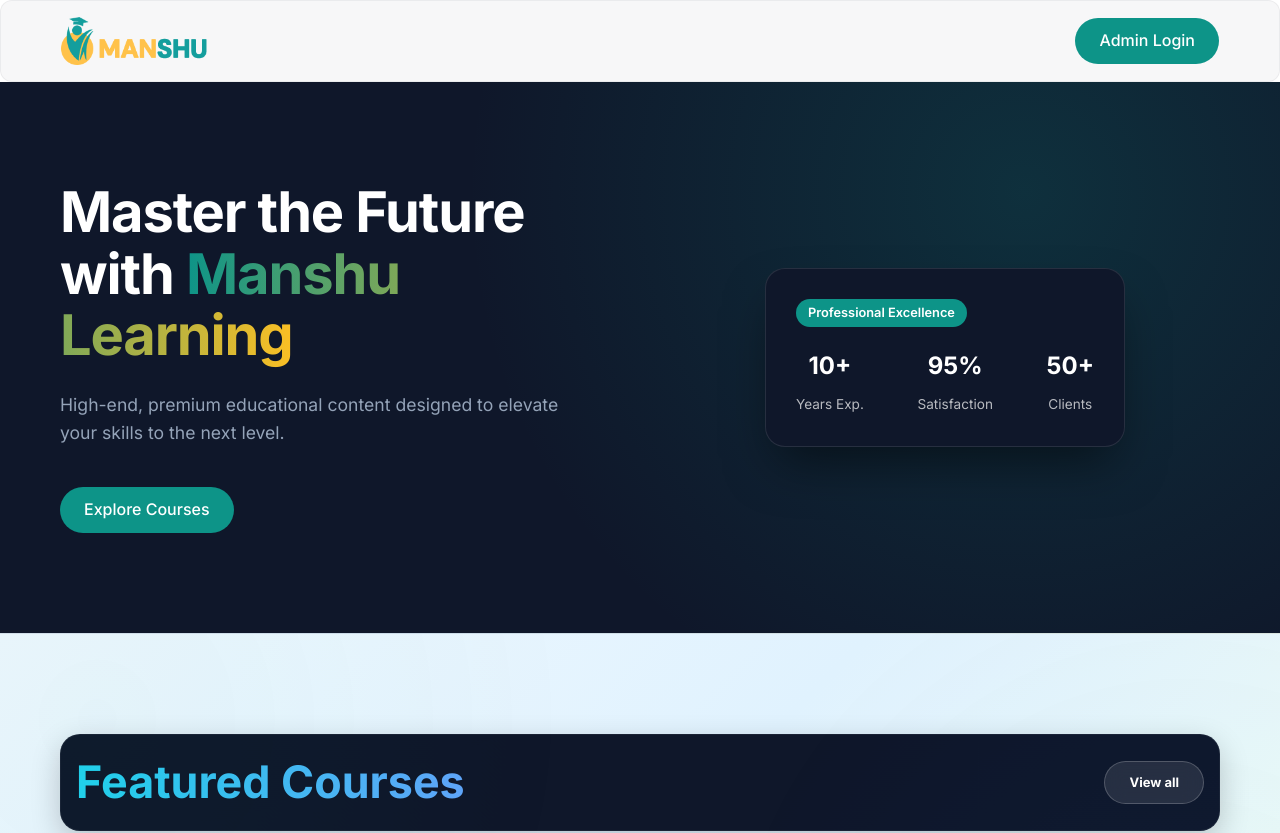
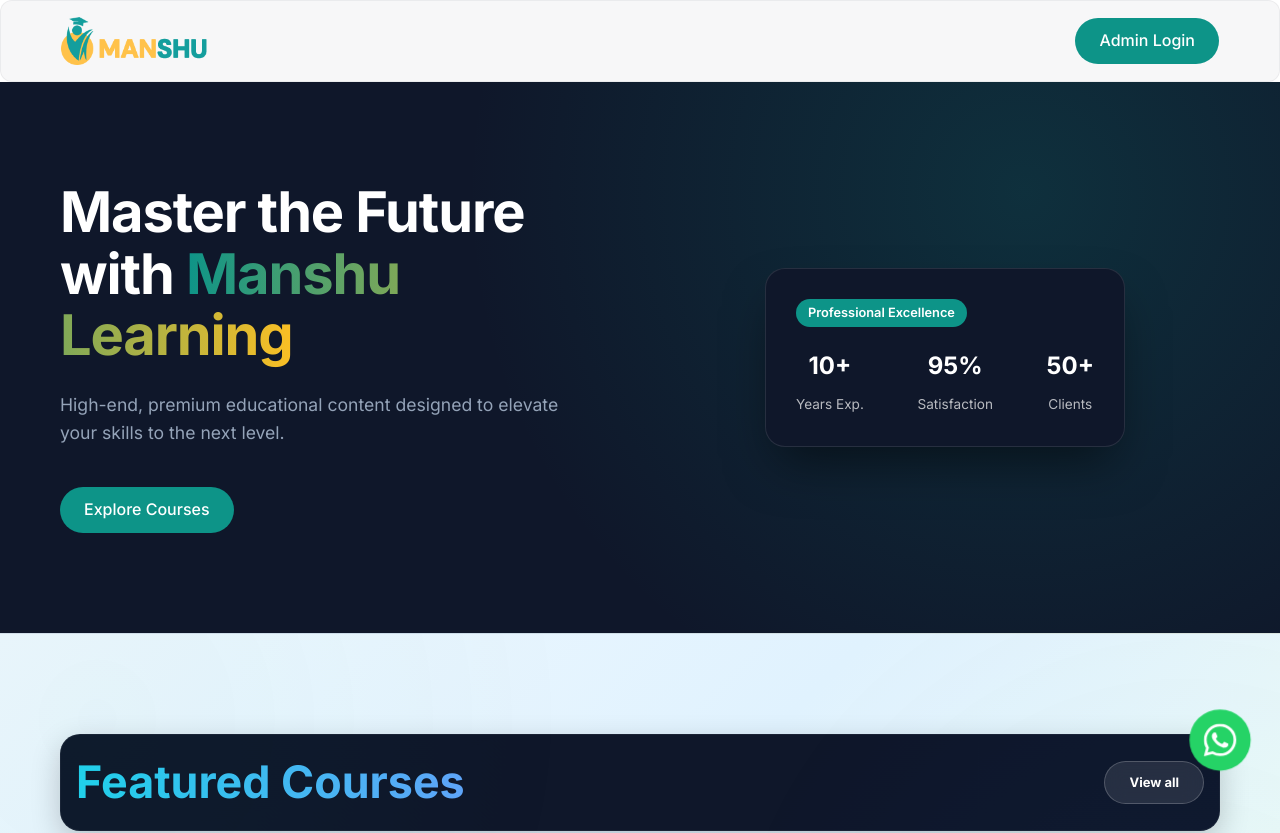
Before and after one commit to manshulearning/manshuportfolio, a React app in the folder frontend/: page / in a window 1280 px wide. Shown: the top 833 px of the page. Built offline with nearby package versions, Linux system fonts and the light colour scheme; no server answers; the HTML template or start-up script is replaced by a standard one.

Commit message:
latest commit final one

```diff
--- a/frontend/src/App.jsx
+++ b/frontend/src/App.jsx
@@ -2,6 +2,7 @@
 import { BrowserRouter as Router, Routes, Route } from 'react-router-dom';
 import Header from './components/common/Header';
 import Footer from './components/common/Footer';
+import WhatsAppButton from './components/common/WhatsAppButton';
 import LandingPage from './pages/LandingPage';
 import AdminDashboard from './pages/AdminDashboard';
 import CourseList from './pages/CourseList';
@@ -25,6 +26,7 @@
           </Routes>
         </main>
         <Footer />
+        <WhatsAppButton />
       </div>
     </Router>
   );
--- a/frontend/src/components/common/Footer.jsx
+++ b/frontend/src/components/common/Footer.jsx
@@ -7,7 +7,6 @@
       <div className="container footer-container">
         <div className="footer-brand">
           <img src="/logo_manshu.png" alt="Manshu Learning" className="logo-img footer-logo" />
-          <p>Premium EdTech Platform</p>
         </div>
         <div className="footer-links">
           <p>&copy; {new Date().getFullYear()} Manshu Learning. All rights reserved.</p>
--- /dev/null
+++ b/frontend/src/components/common/WhatsAppButton.css
@@ -0,0 +1,82 @@
+.whatsapp-float {
+  position: fixed;
+  bottom: 30px;
+  right: 30px;
+  width: 60px;
+  height: 60px;
+  background-color: #25d366;
+  color: #fff;
+  border-radius: 50px;
+  text-align: center;
+  font-size: 30px;
+  box-shadow: 0 4px 15px rgba(0, 0, 0, 0.2);
+  z-index: 9999;
+  display: flex;
+  align-items: center;
+  justify-content: center;
+  transition: all 0.3s ease;
+  text-decoration: none;
+}
+
+.whatsapp-float:hover {
+  background-color: #128c7e;
+  transform: scale(1.1) rotate(5deg);
+  box-shadow: 0 6px 20px rgba(0, 0, 0, 0.3);
+}
+
+.whatsapp-float:hover .whatsapp-tooltip {
+  opacity: 1;
+  visibility: visible;
+  transform: translateX(-10px);
+}
+
+.whatsapp-tooltip {
+  position: absolute;
+  right: 70px;
+  background-color: #075e54;
+  color: white;
+  padding: 8px 15px;
+  border-radius: 8px;
+  font-size: 14px;
+  font-weight: 600;
+  white-space: nowrap;
+  opacity: 0;
+  visibility: hidden;
+  transition: all 0.3s ease;
+  pointer-events: none;
+}
+
+.whatsapp-tooltip::after {
+  content: "";
+  position: absolute;
+  top: 50%;
+  right: -5px;
+  margin-top: -5px;
+  border-width: 5px;
+  border-style: solid;
+  border-color: transparent transparent transparent #075e54;
+}
+
+/* Pulse animation */
+@keyframes pulse-whatsapp {
+  0% { transform: scale(1); box-shadow: 0 0 0 0 rgba(37, 211, 102, 0.7); }
+  70% { transform: scale(1.05); box-shadow: 0 0 0 15px rgba(37, 211, 102, 0); }
+  100% { transform: scale(1); box-shadow: 0 0 0 0 rgba(37, 211, 102, 0); }
+}
+
+.whatsapp-float {
+  animation: pulse-whatsapp 2s infinite;
+}
+
+@media (max-width: 768px) {
+  .whatsapp-float {
+    width: 50px;
+    height: 50px;
+    bottom: 20px;
+    right: 20px;
+  }
+
+  .whatsapp-tooltip {
+    display: none; /* Hide tooltip on small mobile screens */
+  }
+}
--- /dev/null
+++ b/frontend/src/components/common/WhatsAppButton.jsx
@@ -0,0 +1,30 @@
+import React from 'react';
+import './WhatsAppButton.css';
+
+const WhatsAppButton = () => {
+  const phoneNumber = "919110531127";
+  const message = encodeURIComponent("hi, can i get to know more about this");
+  const whatsappUrl = `https://wa.me/${phoneNumber}?text=${message}`;
+
+  return (
+    <a
+      href={whatsappUrl}
+      className="whatsapp-float"
+      target="_blank"
+      rel="noopener noreferrer"
+      aria-label="Contact us on WhatsApp"
+    >
+      <svg
+        viewBox="0 0 24 24"
+        width="32"
+        height="32"
+        fill="currentColor"
+      >
+        <path d="M17.472 14.382c-.297-.149-1.758-.867-2.03-.967-.273-.099-.471-.148-.67.15-.197.297-.767.966-.94 1.164-.173.199-.347.223-.644.075-.297-.15-1.255-.463-2.39-1.475-.883-.788-1.48-1.761-1.653-2.059-.173-.297-.018-.458.13-.606.134-.133.298-.347.446-.52.149-.174.198-.298.298-.497.099-.198.05-.371-.025-.52-.075-.149-.669-1.612-.916-2.207-.242-.579-.487-.5-.669-.51-.173-.008-.371-.01-.57-.01-.198 0-.52.074-.792.372-.272.297-1.04 1.016-1.04 2.479 0 1.462 1.065 2.875 1.213 3.074.149.198 2.096 3.2 5.077 4.487.709.306 1.262.489 1.694.625.712.227 1.36.195 1.871.118.571-.085 1.758-.719 2.006-1.413.248-.694.248-1.289.173-1.413-.074-.124-.272-.198-.57-.347m-5.421 7.403h-.004a9.87 9.87 0 01-5.031-1.378l-.361-.214-3.741.982.998-3.648-.235-.374a9.86 9.86 0 01-1.51-5.26c.001-5.45 4.436-9.884 9.888-9.884 2.64 0 5.122 1.03 6.988 2.898a9.825 9.825 0 012.893 6.994c-.003 5.45-4.437 9.884-9.885 9.884m8.413-18.297A11.815 11.815 0 0012.05 0C5.495 0 .16 5.335.157 11.892c0 2.096.547 4.142 1.588 5.945L.057 24l6.305-1.654a11.882 11.882 0 005.683 1.448h.005c6.554 0 11.89-5.335 11.893-11.893a11.821 11.821 0 00-3.48-8.413z" />
+      </svg>
+      <span className="whatsapp-tooltip">Chat with us</span>
+    </a>
+  );
+};
+
+export default WhatsAppButton;
--- a/frontend/src/pages/CourseDetail.jsx
+++ b/frontend/src/pages/CourseDetail.jsx
@@ -43,7 +43,7 @@
           <div className="course-info">
              <span className="category-badge">{course.category}</span>
              <h1>{course.title}</h1>
-             <p className="hero-desc">{course.description}</p>
+
 
              <div className="course-stats-mini">
                 <span className="stat-item"><Video size={16} /> {totalSessions} Sessions</span>
@@ -91,43 +91,7 @@
 
       <div className="container detail-content-grid">
           <div className="main-content-column">
-              <section className="about-section">
-                <h2>About this course</h2>
-                <div className="section-content">
-                  <p>{course.description}</p>
-                </div>
-              </section>
-
-              <section className="curriculum-section">
-                <div className="section-header-flex">
-                  <h2>Course Curriculum</h2>
-                  <span className="curriculum-meta">{curriculum.length} Modules • {totalSessions} Lessons</span>
-                </div>
-
-                <div className="curriculum-list-preview">
-                  {curriculum.length > 0 ? (
-                    curriculum.map((module, mIdx) => (
-                      <div key={module._id} className="module-row-preview">
-                        <div className="module-row-header">
-                           <span className="module-count">Module {mIdx + 1}</span>
-                           <h3>{module.title}</h3>
-                        </div>
-                        <div className="module-sessions-preview">
-                           {module.videos?.map((session, sIdx) => (
-                             <div key={session._id} className="session-row-preview">
-                                <Play size={14} className="session-icon" />
-                                <span className="session-title">{session.title}</span>
-                                <span className="session-time">{session.duration ? Math.floor(session.duration/60) + 'm' : ''}</span>
-                             </div>
-                           ))}
-                        </div>
-                      </div>
-                    ))
-                  ) : (
-                    <div className="empty-curriculum">No modules added yet.</div>
-                  )}
-                </div>
-              </section>
+             {/* Description and Curriculum removed as per request */}
           </div>
 
           <aside className="side-content-column">
--- a/frontend/src/pages/CourseList.jsx
+++ b/frontend/src/pages/CourseList.jsx
@@ -128,9 +128,15 @@
                     {course.title}
                     </div>
                     <div className="portfolio-footer">
-                        <Link to={`/course/${course._id}`} className="portfolio-btn">
-                        View Details <ChevronRight size={14} />
-                        </Link>
+                        {course.demoVideo ? (
+                          <a href={course.demoVideo} target="_blank" rel="noopener noreferrer" className="portfolio-btn">
+                            View Course <ChevronRight size={14} />
+                          </a>
+                        ) : (
+                          <Link to={`/course/${course._id}`} className="portfolio-btn">
+                            View Details <ChevronRight size={14} />
+                          </Link>
+                        )}
                     </div>
                 </motion.div>
                 ))}
--- a/frontend/src/pages/LandingPage.css
+++ b/frontend/src/pages/LandingPage.css
@@ -155,6 +155,20 @@
   border-radius: 20px;
   box-shadow: 0 10px 30px rgba(0, 0, 0, 0.2);
   border: 1px solid rgba(255, 255, 255, 0.05);
+  text-decoration: none;
+  transition: all 0.3s ease;
+  cursor: pointer;
+}
+
+.section-header:hover {
+  transform: translateY(-3px);
+  box-shadow: 0 15px 40px rgba(0, 0, 0, 0.3);
+  filter: brightness(1.1);
+}
+
+.section-header:hover .view-all-link {
+  background: #ffffff;
+  color: #0f172a;
 }
 
 .section-header h2 {
@@ -165,6 +179,8 @@
   -webkit-text-fill-color: transparent;
   display: inline-block;
 }
+
+
 
 .view-all-link {
   color: #ffffff;
--- a/frontend/src/pages/LandingPage.jsx
+++ b/frontend/src/pages/LandingPage.jsx
@@ -70,10 +70,10 @@
       {/* Featured Courses Section */}
       <section className="featured-courses">
         <div className="container">
-          <div className="section-header">
+          <Link to="/courses" className="section-header">
             <h2>Featured Courses</h2>
-            <Link to="/courses" className="view-all-link">View all</Link>
-          </div>
+            <span className="view-all-link">View all</span>
+          </Link>
 
           <div className="portfolio-grid">
             {featuredCourses.length > 0 ? (
@@ -98,7 +98,15 @@
                     {course.title}
                   </div>
                   <div className="portfolio-footer">
-                     <Link to={`/course/${course._id}`} className="portfolio-btn">View Course</Link>
+                     {course.demoVideo ? (
+                       <a href={course.demoVideo} target="_blank" rel="noopener noreferrer" className="portfolio-btn">
+                         View Course
+                       </a>
+                     ) : (
+                       <Link to={`/course/${course._id}`} className="portfolio-btn">
+                         View Details
+                       </Link>
+                     )}
                   </div>
                 </motion.div>
               ))
```
Also changed, not shown: frontend/src/pages/AdminDashboard.jsx (+15 -32 lines), 2 other files (tests, documents, lock files or other folders).
